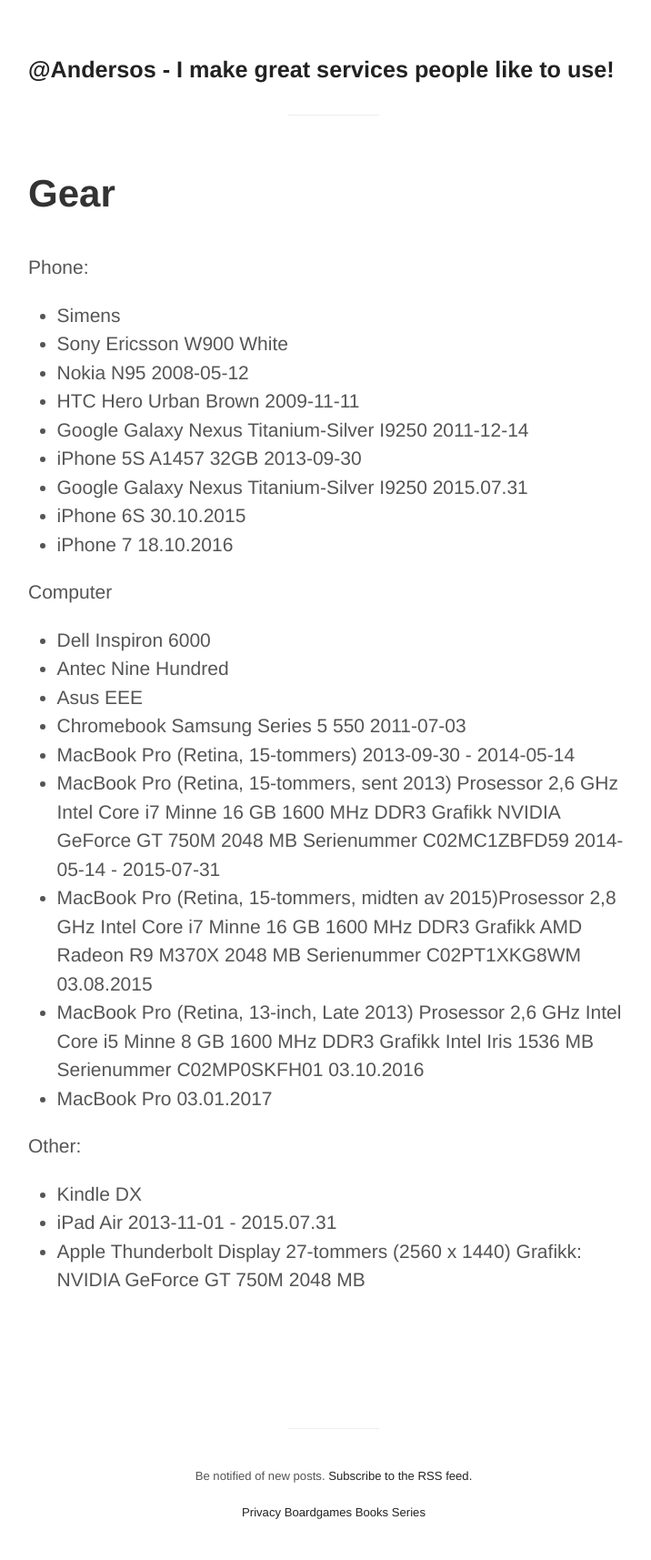
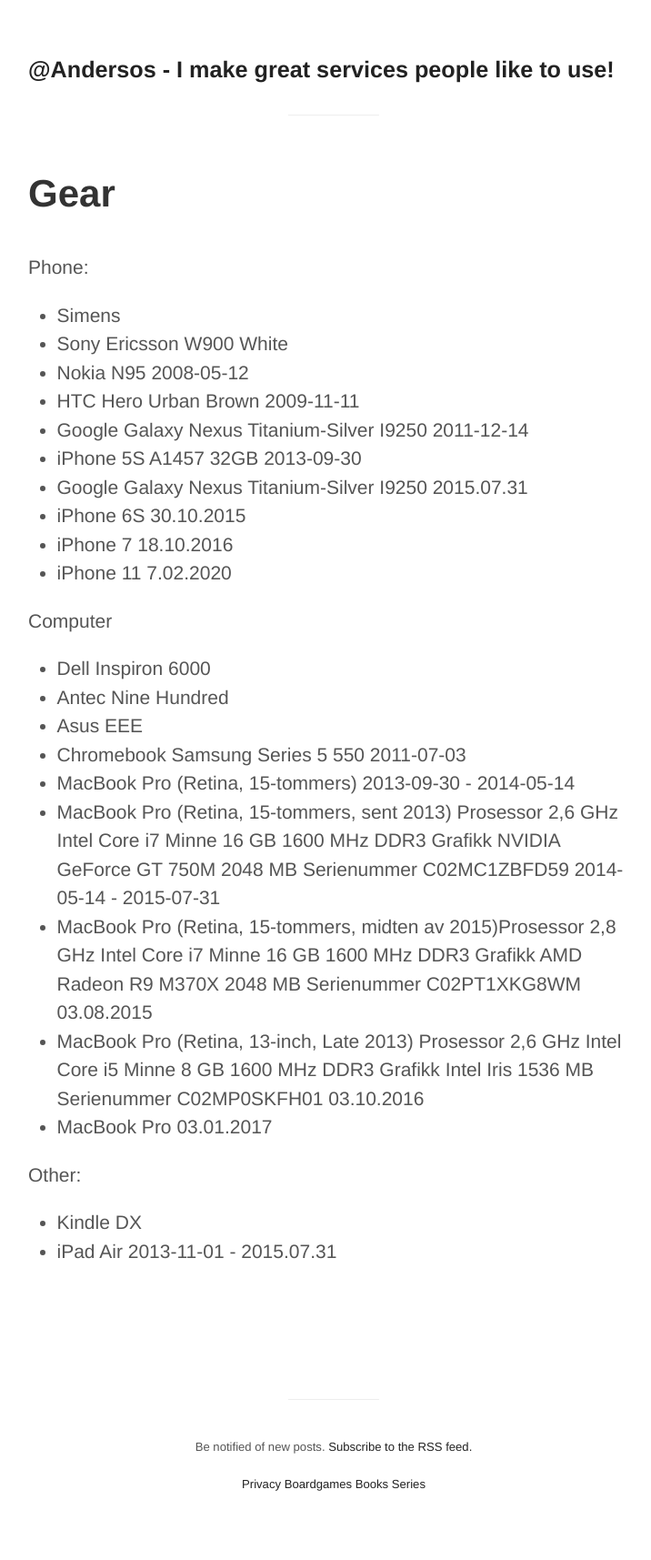
Before and after one commit to Andersos/andersos.net, a Jekyll site: the page built from pages/gear.md, in a window 1280 px wide. Shown: the whole page at 91% size, without its empty margins (273-989 px from the left). Built offline with Jekyll 4.4.1, drawn with Linux system fonts in a browser that asks for light colours; after the commit the page ends 1684 px from its top, so only the background shows below that.

Commit message:
Update gear.md

```diff
--- a/pages/gear.md
+++ b/pages/gear.md
@@ -15,6 +15,7 @@
 - Google Galaxy Nexus Titanium-Silver I9250 2015.07.31
 - iPhone 6S 30.10.2015
 - iPhone 7 18.10.2016
+- iPhone 11 7.02.2020
 
 Computer
 - Dell Inspiron 6000
@@ -30,4 +31,3 @@
 Other:
 - Kindle DX
 - iPad Air 2013-11-01 - 2015.07.31
-- Apple Thunderbolt Display 27-tommers (2560 x 1440) Grafikk: NVIDIA GeForce GT 750M 2048 MB
```
